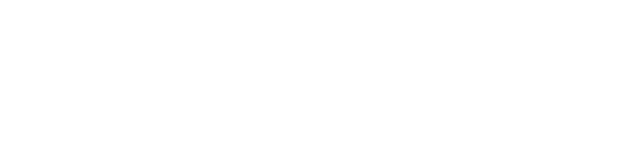
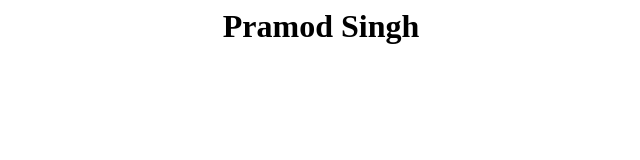
Before and after one commit to Ekaiva/pramodsingh11.github.io, a plain HTML site: page index.html in a window 1280 px wide. Shown: the whole page, without its empty margins (319-959 px from the left). Drawn offline with Linux system fonts and the light colour scheme.

Commit message:
Update index.html

```diff
--- a/index.html
+++ b/index.html
@@ -1,6 +1,6 @@
 <html>
 <body>
-  <h1 style="text-align:center>Pramod Singh</h1>
+  <h1 style="text-align:center"> Pramod Singh</h1>
 
 </body>
 </html>
```
